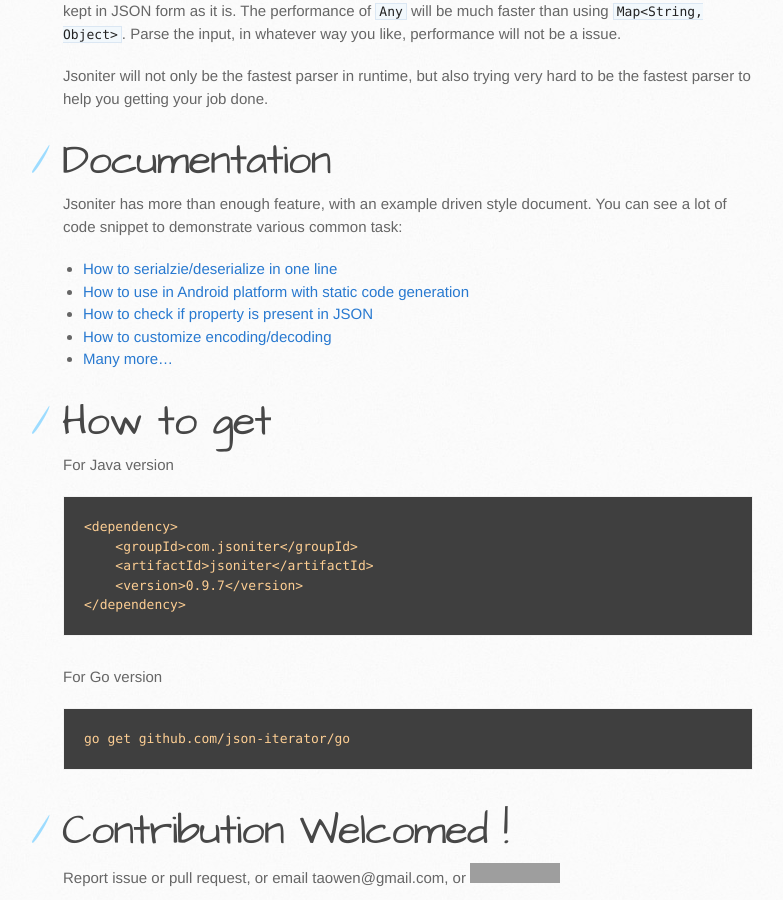
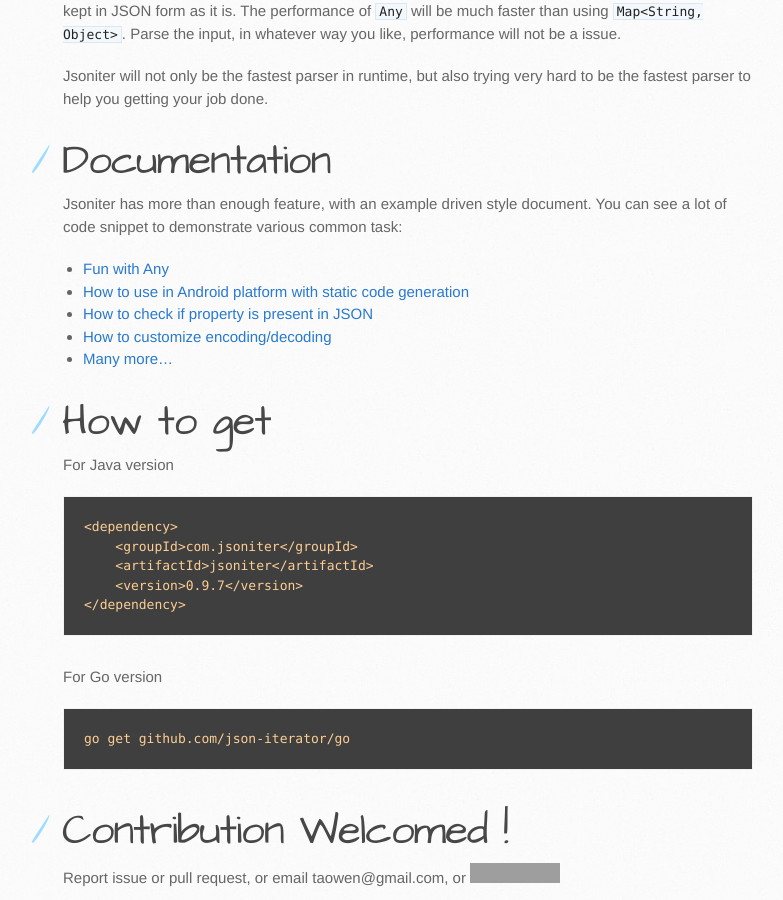
Before and after one commit to json-iterator/json-iterator.github.io, a Jekyll site: the page built from index.md, in a window 1280 px wide and 900 px high, scrolled down 2503 px. Shown: the whole window, without its empty margins (107-890 px from the left). Built offline with Jekyll 4.4.1, drawn with Linux system fonts in a browser that asks for light colours; comment, search, counter and statistics services are not loaded; grey boxes are pictures that could not be loaded.

Commit message:
Update index.md

```diff
--- a/index.md
+++ b/index.md
@@ -69,7 +69,7 @@
 
 Jsoniter has more than enough feature, with an example driven style document. You can see a lot of code snippet to demonstrate various common task:
 
-* [How to serialzie/deserialize in one line](http://jsoniter.com/java-features.html#very-simple-api)
+* [Fun with Any](http://jsoniter.com/java-features.html#lazy-is-an-option)
 * [How to use in Android platform with static code generation](http://jsoniter.com/java-features.html#performance-is-optional)
 * [How to check if property is present in JSON](http://jsoniter.com/java-features.html#validation)
 * [How to customize encoding/decoding](http://jsoniter.com/java-features.html#service-provider-interface-spi)
```
